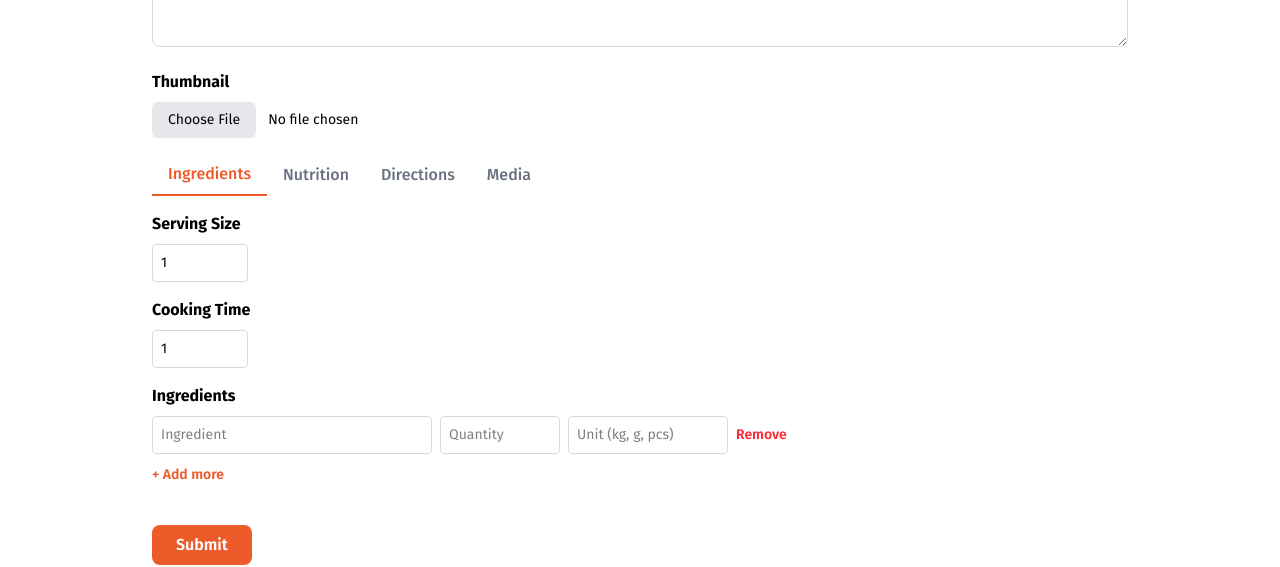
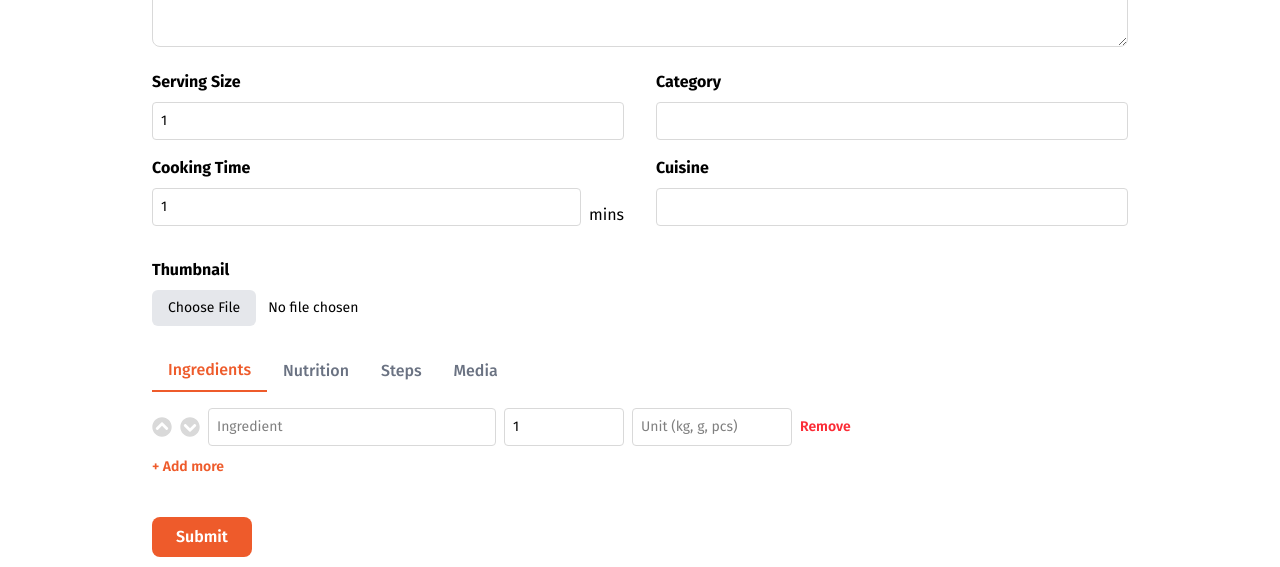
Before and after one commit to hisDragon/TheCookbook, a React (Vite) app in the folder TheCookbookUI/: page /add-recipe in a window 1280 px wide. Shown: the part 817-1384 px from the top of the page. Built offline with nearby package versions, Linux system fonts and the light colour scheme.

Commit message:
added ingredient sortable feature

```diff
--- a/TheCookbookUI/src/components/RecipeCard.jsx
+++ b/TheCookbookUI/src/components/RecipeCard.jsx
@@ -19,8 +19,8 @@ const RecipeCard = ({ card }) => {
                 />
                 {/* Icons */}
                 <div className="absolute top-3 right-3 flex flex-col gap-2">
-              <button className="bg-white p-2 rounded-full hover:bg-primary">
-                <FaRegBookmark className="text-primary" />
+                    <button className="group bg-white p-2 rounded-full hover:bg-primary transition cursor-pointer">
+                        <FaRegBookmark className="text-primary group-hover:text-white transition" />
                     </button>
                 </div>
             </div>
--- a/TheCookbookUI/src/routes/AddRecipe.jsx
+++ b/TheCookbookUI/src/routes/AddRecipe.jsx
@@ -1,26 +1,24 @@
 import React, { useState } from "react";
 import HeroSection from "../components/HeroSection.jsx";
+import { FaChevronCircleUp, FaChevronCircleDown } from "react-icons/fa";
 
 const AddRecipe = () => {
     const [activeTab, setActiveTab] = useState("ingredients");
     const [formData, setFormData] = useState({
         title: "",
         description: "",
-    thumbnail: null,
-    servingSize: 1,
-    ingredients: [{ ingredient: "", quantity: "", unit: "" }],
-    nutritions: [
+        ingredients: [
             {
-        calories: "",
-        protein: "",
-        carbohydrates: "",
-        sugar: "",
-        salt: "",
-        energy: "",
-        fat: "",
+                name: "",
+                quantity: 1,
+                quantityType: "",
             },
         ],
+        steps: ["", ""],
+        category: "",
+        servings: 1,
         cookingTime: 1,
+        cuisine: "",
     });
 
     const handleChange = (e) => {
@@ -43,7 +41,7 @@ const AddRecipe = () => {
             ...formData,
             ingredients: [
                 ...formData.ingredients,
-        { ingredient: "", quantity: "", unit: "" },
+                { name: "", quantity: "", quantityType: "" },
             ],
         });
     };
@@ -53,6 +51,19 @@ const AddRecipe = () => {
         setFormData({ ...formData, ingredients: updated });
     };
 
+    const moveIngredient = (index, direction) => {
+        const newIngredient = [...formData.ingredients];
+        const targetIndex = direction === "up" ? index - 1 : index + 1;
+        if (targetIndex < 0 || targetIndex >= newIngredient.length) return;
+
+        //Swaping
+        [newIngredient[index], newIngredient[targetIndex]] = [
+            newIngredient[targetIndex],
+            newIngredient[index],
+        ];
+        setFormData({ ...formData, ingredients: newIngredient });
+    };
+
     //Nutritions
     const handleNutritionChange = (index, field, value) => {
         const updated = [...formData.nutritions];
@@ -60,11 +71,44 @@ const AddRecipe = () => {
         setFormData({ ...formData, nutritions: updated });
     };
 
+    const handleSubmit = async (e) => {
+        e.preventDefault();
 
-  const handleSubmit = (e) => {
-    e.preventDefault();
-    console.log(formData);
-    // Send to API
+        const recipeData = {
+            title: formData.title,
+            description: formData.description,
+            ingredients: formData.ingredients.map((ing) => ({
+                name: ing.name,
+                quantity: Number(ing.quantity),
+                quantityType: ing.quantityType,
+            })),
+            steps: formData.steps,
+            category: formData.category,
+            servings: formData.servings,
+            cookingTime: formData.cookingTime,
+            cuisine: formData.cuisine,
+        };
+        console.log(recipeData);
+
+        try {
+            const res = await fetch(`${import.meta.env.VITE_API_URI}/api/recipes`, {
+                method: "POST",
+                headers: {
+                    "Content-Type": "application/json",
+                },
+                body: JSON.stringify(recipeData),
+            });
+
+            if (!res.ok) {
+                console.error("Server error:", res.status, text);
+                return;
+            }
+
+            const data = await res.json();
+            console.log("Recipe saved:", data);
+        } catch (err) {
+            console.log("Error Message:", err);
+        }
     };
 
     return (
@@ -97,24 +141,74 @@ const AddRecipe = () => {
                     className="w-full text-sm border-1 border-secondary outline-none rounded-lg border rounded p-2 mb-4"
                 />
 
+                <div className="grid grid-cols-1 sm:grid-cols-2 gap-0 sm:gap-8 mb-4">
+                    <div>
+                        {/* Serving Size */}
+                        <label className="block mb-2 font-bold w-32">Serving Size</label>
+                        <input
+                            type="number"
+                            name="servings"
+                            value={formData.servings}
+                            onChange={handleChange}
+                            className="w-full text-sm border-1 border-secondary outline-none rounded p-2 mb-4"
+                        />
+
+                        {/* Cooking Time */}
+                        <label className="block mb-2 font-bold">Cooking Time</label>
+                        <div className="flex items-center gap-2">
+                            <input
+                                type="number"
+                                name="cookingTime"
+                                value={formData.cookingTime}
+                                onChange={handleChange}
+                                rows="4"
+                                className="w-full text-sm border-1 border-secondary outline-none rounded p-2 mb-4"
+                            />
+                            <span>mins</span>
+                        </div>
+                    </div>
+
+                    <div>
+                        {/* Category */}
+                        <label className="block mb-2 font-bold">Category</label>
+                        <input
+                            type="text"
+                            name="category"
+                            value={formData.category}
+                            onChange={handleChange}
+                            className="w-full text-sm border-1 border-secondary outline-none rounded p-2 mb-4"
+                        />
+
+                        {/* Cuisine */}
+                        <label className="block mb-2 font-bold">Cuisine</label>
+                        <input
+                            type="text"
+                            name="cuisine"
+                            value={formData.cuisine}
+                            onChange={handleChange}
+                            rows="4"
+                            className="w-full text-sm border-1 border-secondary outline-none rounded p-2 mb-4"
+                        />
+                    </div>
+                </div>
+
                 {/* Thumbnail */}
                 <label className="block mb-2 font-bold">Thumbnail</label>
                 <input
                     type="file"
                     name="thumbnail"
                     onChange={handleChange}
-          className="mb-4 text-sm file:bg-gray-200 file:mr-3 file:py-2 file:px-4 file:rounded-md file:border-0 hover:file:bg-gray-300 file:cursor-pointer"
+                    className="mb-6 text-sm file:bg-gray-200 file:mr-3 file:py-2 file:px-4 file:rounded-md file:border-0 hover:file:bg-gray-300 file:cursor-pointer"
                 />
 
                 {/* Tabs */}
                 <div className="flex text-left mb-4">
-          {["ingredients", "nutrition", "directions", "media"].map((tab) => (
+                    {["ingredients", "nutrition", "steps", "media"].map((tab) => (
                         <button
                             key={tab}
                             type="button"
                             onClick={() => setActiveTab(tab)}
-              className={`px-4 py-2 cursor-pointer font-medium ${
-                activeTab === tab
+                            className={`px-4 py-2 cursor-pointer font-medium ${activeTab === tab
                                 ? "border-b-2 border-primary text-primary"
                                 : "text-gray-500"
                                 }`}
@@ -126,63 +220,78 @@ const AddRecipe = () => {
 
                 {/* Tab Content */}
                 {activeTab === "ingredients" && (
+                    <div>
+                        {/* Ingredients List */}
 
-          <div>
-            {/* Serving Size */}
-            <label className="block mb-2 font-bold">Serving Size</label>
-            <input
-              type="number"
-              name="servingSize"
-              value={formData.servingSize}
-              onChange={handleChange}
-              className="w-24 text-sm border-1 border-secondary outline-none rounded p-2 mb-4" />
+                        {formData.ingredients.map((ing, index) => (
+                            <div key={index} className="text-sm flex gap-2 mb-2">
+                                {/* Move Up button */}
+                                <button
+                                    type="button"
+                                    onClick={() => moveIngredient(index, "up")}
+                                    disabled={index === 0}
+                                    className="cursor-pointer text-primary hover:text-primary-offset disabled:text-secondary disabled:cursor-not-allowed"
+                                >
+                                    <FaChevronCircleUp className="w-5 h-5" />
+                                </button>
 
-            {/* Cooking Time */}
-            <label className="block mb-2 font-bold">Cooking Time</label>
-            <input
-              type="number"
-              name="cookingTime"
-              value={formData.cookingTime}
-              onChange={handleChange}
-              rows="4"
-              className="w-24 text-sm border-1 border-secondary outline-none rounded p-2 mb-4" />
+                                {/* Move Down button */}
+                                <button
+                                    type="button"
+                                    onClick={() => moveIngredient(index, "down")}
+                                    disabled={index === formData.ingredients.length - 1}
+                                    className="cursor-pointer text-primary hover:text-primary-offset disabled:text-secondary disabled:cursor-not-allowed"
+                                >
+                                    <FaChevronCircleDown className="w-5 h-5" />
+                                </button>
 
-            {/* Ingredients List */}
-            <label className="block mb-2 font-bold">Ingredients</label>
-            {formData.ingredients.map((ing, idx) => (
-              <div key={idx} className="text-sm flex flex-wrap gap-2 mb-2">
                                 {/* Ingredient name */}
                                 <input
                                     type="text"
                                     placeholder="Ingredient"
-                  value={ing.ingredient}
-                  onChange={(e) => handleIngredientChange(idx, "ingredient", e.target.value)}
-                  className="w-70 border border-secondary outline-none rounded p-2" />
+                                    value={ing.name}
+                                    onChange={(e) =>
+                                        handleIngredientChange(index, "name", e.target.value)
+                                    }
+                                    className="w-full border border-secondary outline-none rounded p-2 md:w-72"
+                                />
 
+                                <div className="flex flex-col gap-2 md:flex-row md:items-center md:gap-2 md:flex-1">
                                     {/* Quantity */}
                                     <input
                                         type="number"
                                         placeholder="Quantity"
                                         value={ing.quantity}
-                  onChange={(e) => handleIngredientChange(idx, "quantity", e.target.value)}
-                  className="w-30 border border-secondary outline-none rounded p-2" />
+                                        onChange={(e) =>
+                                            handleIngredientChange(index, "quantity", e.target.value)
+                                        }
+                                        className="w-full border border-secondary outline-none rounded p-2 md:w-30"
+                                    />
 
                                     {/* Unit */}
                                     <input
                                         type="text"
                                         placeholder="Unit (kg, g, pcs)"
-                  value={ing.unit}
-                  onChange={(e) => handleIngredientChange(idx, "unit", e.target.value)}
-                  className="w-40 border border-secondary outline-none rounded p-2" />
+                                        value={ing.quantityType}
+                                        onChange={(e) =>
+                                            handleIngredientChange(
+                                                index,
+                                                "quantityType",
+                                                e.target.value
+                                            )
+                                        }
+                                        className="w-full border border-secondary outline-none rounded p-2 md:w-40"
+                                    />
 
                                     {/* Remove Button */}
                                     <button
                                         type="button"
-                  onClick={() => removeIngredientField(idx)}
+                                        onClick={() => removeIngredientField(index)}
                                         className="cursor-pointer font-semibold text-red-500 hover:text-red-700"
                                     >
                                         Remove
                                     </button>
+                                </div>
                             </div>
                         ))}
                         <button
@@ -200,7 +309,6 @@ const AddRecipe = () => {
                         {/* Nutritions List */}
                         {formData.nutritions.map((nut, idx) => (
                             <div key={idx} className="flex flex-col gap-4">
-
                                 {/* Calories */}
                                 <div className="flex items-center gap-2">
                                     <label className="block w-32 font-bold">Calorie</label>
@@ -234,7 +342,11 @@ const AddRecipe = () => {
                                         type="text"
                                         value={nut.carbohydrates}
                                         onChange={(e) =>
-                    handleNutritionChange(idx, "carbohydrates", e.target.value)
+                                            handleNutritionChange(
+                                                idx,
+                                                "carbohydrates",
+                                                e.target.value
+                                            )
                                         }
                                         className="w-24 text-sm border border-secondary outline-none rounded p-2"
                                     />
@@ -296,8 +408,8 @@ const AddRecipe = () => {
                     </div>
                 )}
 
-        {activeTab === "directions" && (
-          <div className="text-gray-500">Directions form...</div>
+                {activeTab === "steps" && (
+                    <div className="text-gray-500">Steps form...</div>
                 )}
 
                 {activeTab === "media" && (
@@ -308,6 +420,7 @@ const AddRecipe = () => {
                 <button
                     type="submit"
                     className="mt-6 px-6 py-2 bg-primary text-white cursor-pointer font-semibold rounded-lg hover:bg-primary-offset"
+                    onClick={handleSubmit}
                 >
                     Submit
                 </button>
```
Also changed, not shown: TheCookbookUI/src/components/RecipeList.jsx (+9 -8 lines), TheCookbookUI/src/routes/AllRecipes.jsx (+10 -6 lines). Lines whose indentation alone changed are shown as unchanged.
